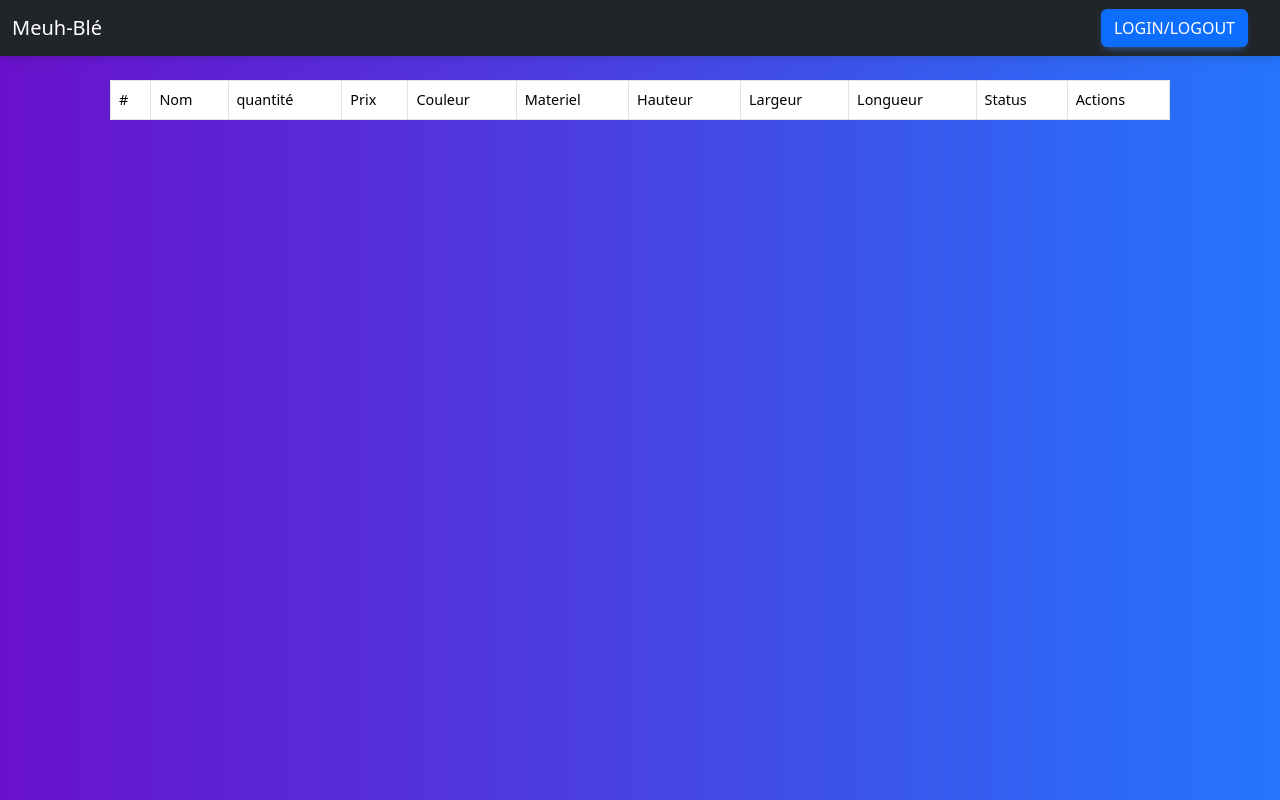
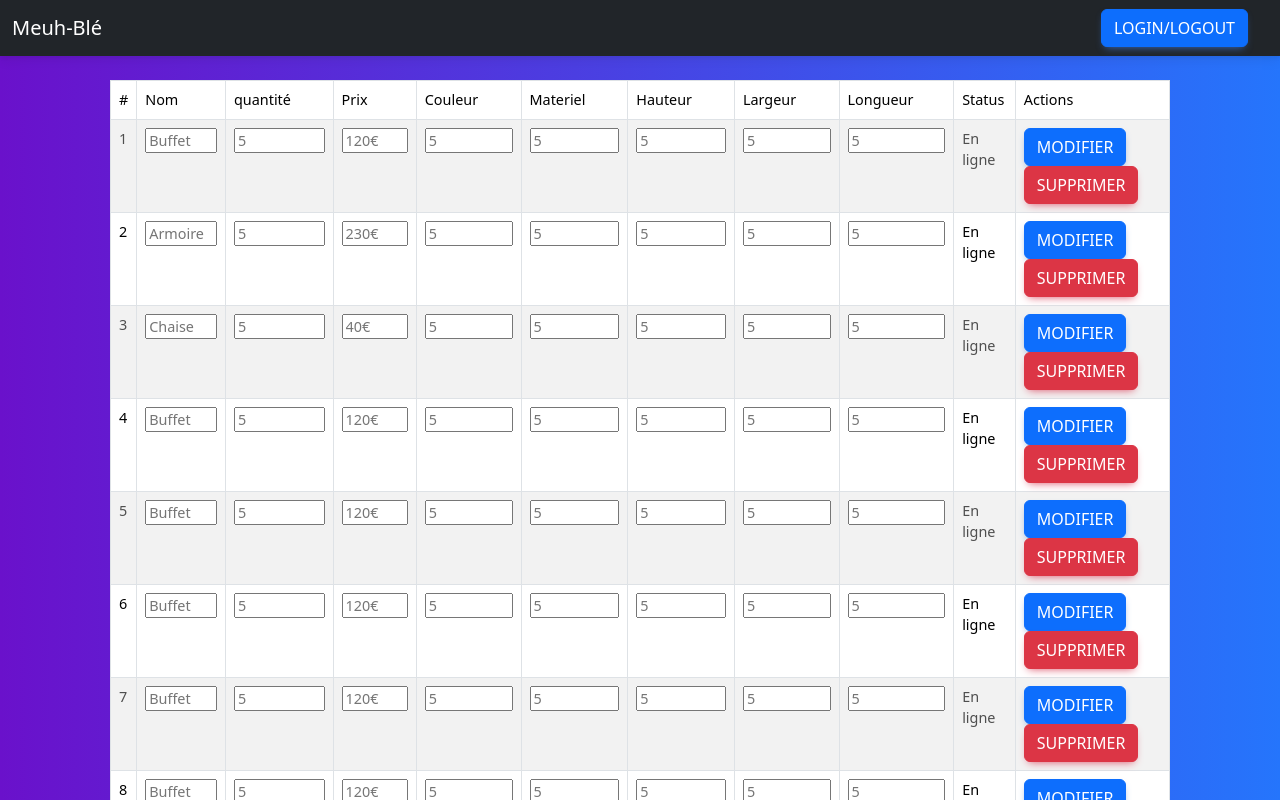
Before and after one commit to adatechschool/projet-collectif-plateforme-de-vente-de-meubles-meuh-ble-1, a React (Vite) app in the folder frontend/vite-project/: page /admin in a window 1280 px wide. Shown: the top 800 px of the page. Built offline with nearby package versions, Linux system fonts and the light colour scheme.

Commit message:
product page

```diff
--- a/frontend/vite-project/src/pages/Admin.jsx
+++ b/frontend/vite-project/src/pages/Admin.jsx
@@ -1,4 +1,4 @@
-import React, { useEffect, useState } from "react";
+import React, { useState } from "react";
 import Table from "react-bootstrap/Table";
 import Container from "react-bootstrap/Container";
 import Button from "react-bootstrap/Button";
@@ -17,41 +17,60 @@ const items = [
 
 const Admin = () => {
   const [data, setData] = useState()
+  const arrayOfKeys = ["name", "quantity", "price", "color", "materials", "height", "width", "length"]
 
-  useEffect(()=>{
-    const requestProducts = async() => {
-      try {
-        const request = await fetch(`http://localhost:${import.meta.env.VITE_APP_PORT}/products`, {
-            method: "GET",
-            headers: {
-              'Accept': 'application/json',
-              'Content-Type': 'application/json',
-            },
-          })
-          const result = await request.json()
-          if(result){
-            setData(result)
-          }
-        console.log(result);
-      } catch (error) {
-        console.log(error);
+  // useEffect(()=>{
+  //   const requestProducts = async() => {
+  //     try {
+  //       const request = await fetch(`http://localhost:${import.meta.env.VITE_APP_PORT}/products`, {
+  //           method: "GET",
+  //           headers: {
+  //             'Accept': 'application/json',
+  //             'Content-Type': 'application/json',
+  //           },
+  //         })
+  //         const result = await request.json()
+  //         if(result){
+  //           setData(result)
+  //         }
+  //       console.log(result);
+  //     } catch (error) {
+  //       console.log(error);
+  //     }
+  //   }
+  //   requestProducts()
+  // },[])
+
+  const handleUpdateProduct = async (e) => {
+    e.preventDefault()
+  const newProductToUpdate = {};
+  const form = e.currentTarget
+   for(let i = 0; i < form.length; i++){
+    if( form[i].value.trim() && form[i].className === koko.split(" ")[0]){
+      if(arrayOfKeys[i] === "length" || arrayOfKeys[i] === "width" || arrayOfKeys[i] === "height" || arrayOfKeys[i] === "price" || arrayOfKeys[i] === "quantity"){
+          newProductToUpdate[arrayOfKeys[i]] = parseInt(form[i].value)
+      }else{
+        newProductToUpdate[arrayOfKeys[i]] = form[i].value
       }
     }
-    requestProducts()
-  },[])
 
-  const handleUpdateProduct = async () => {
+  }
+  if(Object.keys(newProductToUpdate).length < 1){
     const request = await fetch(`http://localhost:${import.meta.env.VITE_APP_PORT}/products`, {
       method: "PATCH",
-      body:JSON.stringify,
+      body:JSON.stringify (newProductToUpdate),
       headers: {
         'Accept': 'application/json',
         'Content-Type': 'application/json',
       },
     })
+
+    const result = await request.json()
+    console.log(result);
+  }
   }
 
-  const handleDeleteProduct = async () => {
+  const handleDeleteProduct = async (event) => {
       try {
         const request = await fetch(`http://localhost:${import.meta.env.VITE_APP_PORT}/products`, {
           method: "DELETE",
@@ -66,6 +85,7 @@ const Admin = () => {
   }
   return (
     <Container className="mt-4">
+<form  onSubmit={(e)=> { handleUpdateProduct(e)}}>
       <Table
         striped
         bordered
@@ -91,26 +111,31 @@ const Admin = () => {
           </tr>
         </thead>
         <tbody >
-          {data?.map((item, idx) => (
+
+          {items?.map((item, idx) => (
             <tr key={idx}>
               <td>{idx+1}</td>
-              <td><input type="text" placeholder={item.name} style={{width: "100%", height: "100%"}}/></td>
-              <td><input type="number" placeholder={item.quantity} style={{width: "100%", height: "100%"}}/></td>
-              <td><input type="number" placeholder={item.price} style={{width: "100%", height: "100%"}}/></td>
-              <td><input type="text" placeholder={item.color} style={{width: "100%", height: "100%"}}/></td>
-              <td><input type="text" placeholder={item.materials} style={{width: "100%", height: "100%"}}/></td>
-              <td><input type="number" placeholder={item.dimensions.height} style={{width: "100%", height: "100%"}}/></td>
-              <td><input type="number" placeholder={item.dimensions.width} style={{width: "100%", height: "100%"}}/></td>
-              <td><input type="number" placeholder={item.dimensions.length} style={{width: "100%", height: "100%"}}/></td>
-              <td>En ligne</td>
+              <td><input className={idx+1} type="text" placeholder={item.nom} style={{width: "100%", height: "100%"}}/></td>
+              <td><input className={idx+1}  type="number" placeholder={5} style={{width: "100%", height: "100%"}}/></td>
+              <td><input className={idx+1}  type="number" placeholder={item.prix} style={{width: "100%", height: "100%"}}/></td>
+              <td><input className={idx+1}  type="text" placeholder={5} style={{width: "100%", height: "100%"}}/></td>
+              <td><input className={idx+1}  type="text" placeholder={5} style={{width: "100%", height: "100%"}}/></td>
+              <td><input className={idx+1}  type="number" placeholder={5} style={{width: "100%", height: "100%"}}/></td>
+              <td><input className={idx+1}  type="number" placeholder={5} style={{width: "100%", height: "100%"}}/></td>
+              <td><input className={idx+1}  type="number" placeholder={5} style={{width: "100%", height: "100%"}}/></td>
+              <td className={idx+1} >En ligne</td>
               <td>
-                <Button variant="primary">Modifier</Button>{" "}
-                <Button onClick={handleDeleteProduct} variant="danger">Supprimer</Button>{" "}
+                <Button className={idx+1} onClick={(e)=>{
+                  koko = e.currentTarget.className
+                }} type="submit" variant="primary">Modifier</Button>{" "}
+                <Button className={idx+1} type="submit" onClick={handleDeleteProduct} variant="danger">Supprimer</Button>{" "}
               </td>
             </tr>
           ))}
+
         </tbody>
       </Table>
+    </form>
     </Container>
   );
 };
--- a/frontend/vite-project/src/pages/Product.jsx
+++ b/frontend/vite-project/src/pages/Product.jsx
@@ -67,31 +67,23 @@ const Product = () => {
               {product.name}
             </Card.Title>
             <Stack gap={4}>
-              {Object.keys(product)
-                .slice(1)
-                .map((key, index) => {
-                  if (key !== "dimensions") {
-                    return (
-                      <Stack direction="horizontal" gap={3} key={index}>
-                        <Card.Subtitle className="fs-3 font-weight-bold text-capitalize">
-                          {key}
-                        </Card.Subtitle>
-                        <Card.Text className="fs-5 ms-auto">
-                          {product[key]}
-                        </Card.Text>
-                      </Stack>
-                    );
-                  }
-                  return (
-                    <Stack direction="horizontal" gap={3} key={index}>
-                      <Card.Subtitle className="fs-3 ">{key}</Card.Subtitle>
-                      <Card.Text className="fs-5 ms-auto">
-                        H X {product[key].height} L X {product[key].width} P X{" "}
-                        {product[key].length}
-                      </Card.Text>
-                    </Stack>
-                  );
-                })}
+            {
+              Object.keys(product).slice(1).map((key, index) => {
+                console.log(key);
+                if(key !== "_id" && key !== "createdAt" && key !== "updatedAt" && key !== "__v" && key !== "image"){
+                if(key !== "dimensions"){
+                return <Stack direction="horizontal" gap={3} key={index}>
+                <Card.Subtitle className="fs-3 font-weight-bold text-capitalize" >{key}</Card.Subtitle>
+                <Card.Text className="fs-5 ms-auto">{product[key]}</Card.Text>
+                </Stack>
+                }}else if(key === "__v"){
+                  return <Stack direction="horizontal" gap={3} key={index}>
+                    <Card.Subtitle className="fs-3 ">{"dimensions"}</Card.Subtitle>
+                        <Card.Text className="fs-5 ms-auto">H X {product.dimensions.height} L X {product.dimensions.width} P X {product.dimensions.length}</Card.Text>
+                  </Stack>
+                }
+              })
+            }
               <Button onClick={addToCart} style={{ marginTop: "75px" }}>
                 Ajouter au panier
               </Button>
```
Also changed, not shown: frontend/vite-project/src/pages/jto.jsx (added), 1 other file (tests, documents, lock files or other folders).
